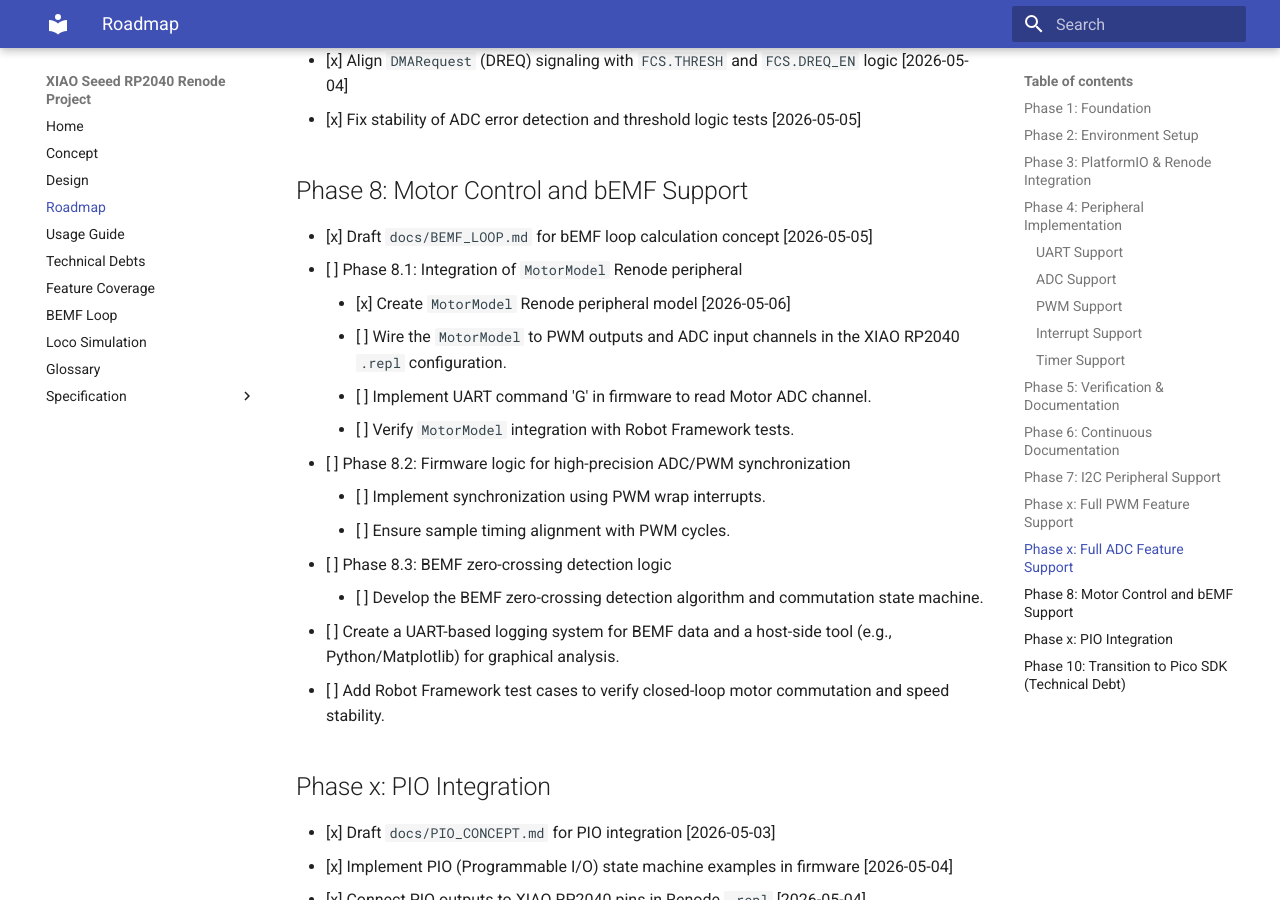
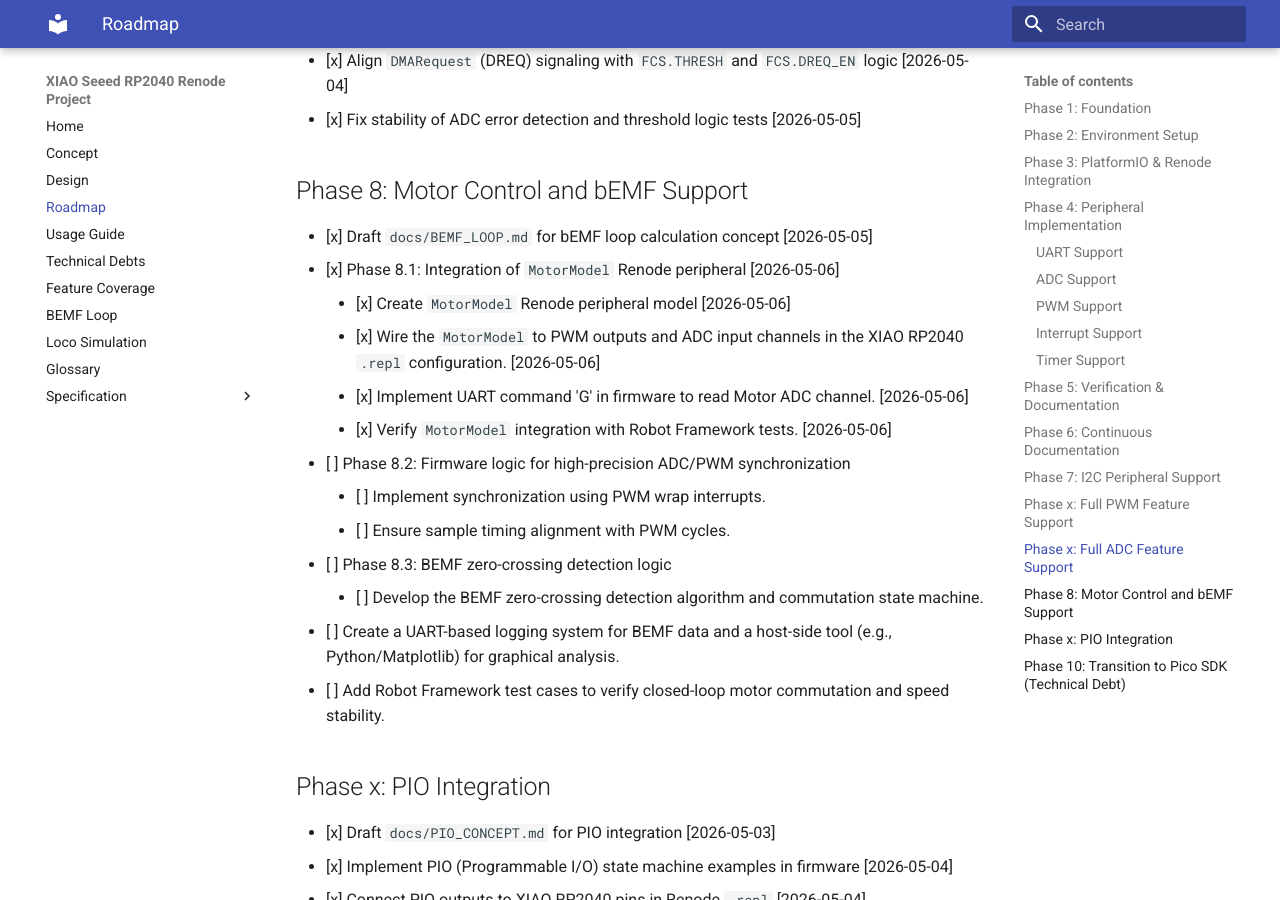
Before and after one commit to chatelao/xiao-seeed-rp2040-renode, an MkDocs documentation site: the page built from docs/ROADMAP.md, in a window 1280 px wide and 900 px high, scrolled down 3374 px. Built offline with MkDocs 1.6.1 and Material for MkDocs 9.7.7, drawn with Linux system fonts in a browser that asks for light colours.

Commit message:
feat: implement Phase 8.1 MotorModel integration
- Refactored MotorModel C# peripheral to support property-based configuration for REPL compatibility.
- Wired MotorModel to GPIO 17 (PWM) and ADC Channel 1 in seeed_xiao_rp2040.repl.
- Updated ROADMAP.md to mark Phase 8.1 as completed.
- Verified integration with test_motor.robot and full_suite.robot.

```diff
--- a/docs/ROADMAP.md
+++ b/docs/ROADMAP.md
@@ -91,11 +91,11 @@
 
 ## Phase 8: Motor Control and bEMF Support
 - [x] Draft `docs/BEMF_LOOP.md` for bEMF loop calculation concept [2026-05-05]
-- [ ] Phase 8.1: Integration of `MotorModel` Renode peripheral
+- [x] Phase 8.1: Integration of `MotorModel` Renode peripheral [2026-05-06]
     - [x] Create `MotorModel` Renode peripheral model [2026-05-06]
-    - [ ] Wire the `MotorModel` to PWM outputs and ADC input channels in the XIAO RP2040 `.repl` configuration.
-    - [ ] Implement UART command 'G' in firmware to read Motor ADC channel.
-    - [ ] Verify `MotorModel` integration with Robot Framework tests.
+    - [x] Wire the `MotorModel` to PWM outputs and ADC input channels in the XIAO RP2040 `.repl` configuration. [2026-05-06]
+    - [x] Implement UART command 'G' in firmware to read Motor ADC channel. [2026-05-06]
+    - [x] Verify `MotorModel` integration with Robot Framework tests. [2026-05-06]
 - [ ] Phase 8.2: Firmware logic for high-precision ADC/PWM synchronization
     - [ ] Implement synchronization using PWM wrap interrupts.
     - [ ] Ensure sample timing alignment with PWM cycles.
```
Also changed, not shown: 2 other files.
